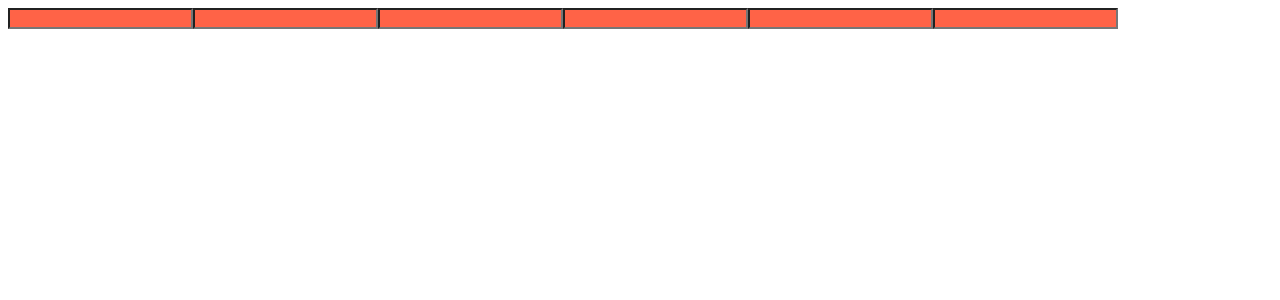
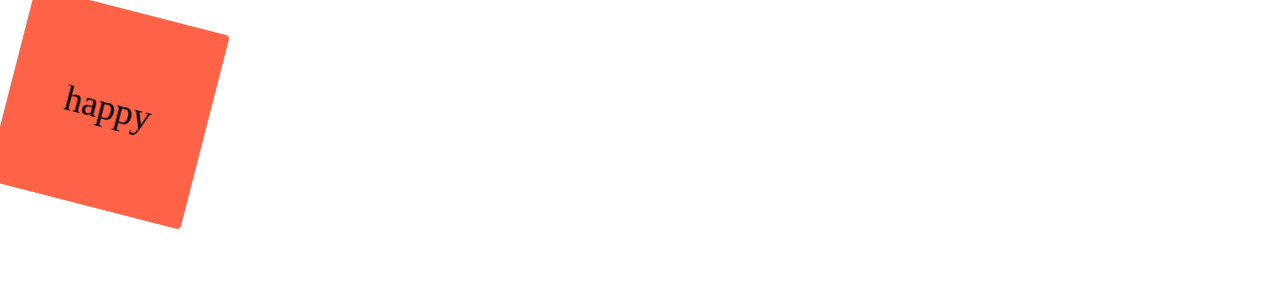
Before and after one commit to jungHyeonS/react-styled, a React (Create React App) app: page / in a window 1280 px wide. Shown: the top 300 px of the page. Built offline with nearby package versions, Linux system fonts and the light colour scheme.

Commit message:
react-master-class : animation & pseudo selectors

```diff
--- a/src/App.js
+++ b/src/App.js
@@ -1,8 +1,8 @@
 
-import styled from "styled-components"
+import styled,{keyframes} from "styled-components"
 
 
-//back tick 무조건 사용
+/*back tick 무조건 사용
 const Father = styled.div`
   display:flex;
 `
@@ -18,7 +18,7 @@ const Text = styled.span`
 `
 
 
-//Box 에 있는 모든 스타일을 들고오고 지정된 속성을 추가한다(컴포넌트 확장)
+Box 에 있는 모든 스타일을 들고오고 지정된 속성을 추가한다(컴포넌트 확장)
 const Circle = styled(Box)`
   border-radius: 50px;
 `
@@ -30,24 +30,23 @@ const Btn = styled.button`
   border-radius: 15px;
 `
 
-//해당 컴포넌트에 속성을 지정
+해당 컴포넌트에 속성을 지정
 const Input = styled.input.attrs({require:true})`
   background-color: tomato;
-`
+`*/
 
 
-function App() {
-  return (
-    <Father>
-      {/* <Box bgColor="teal"> */}
-        {/* <Text>Hello</Text> */}
-      {/* </Box> */}
-      {/* <Circle bgColor="tomato"/> */}
 
-      {/* <Btn>Login</Btn>
+/*<Father>
+      <Box bgColor="teal">
+        <Text>Hello</Text>
+      </Box>
+      <Circle bgColor="tomato"/>
+
+      <Btn>Login</Btn>
 
       as - 컴포넌트를 지정한 html 로 바꾼다
-      <Btn as="a" href="/">Login</Btn> */}
+      <Btn as="a" href="/">Login</Btn>
 
       <Input/>
       <Input/>
@@ -55,7 +54,65 @@ function App() {
       <Input/>
       <Input/>
       <Input/>
-    </Father>
+     </Father>*/
+
+
+const Wrapper = styled.div`
+display: flex;
+`;
+
+const animation = keyframes`
+  0%{
+    transform: rotate(0deg);
+    border-radius: 0px;
+  }
+  50%{
+    transform: rotate(360deg);
+    border-radius: 100px;
+  }
+  100%{
+    transform: rotate(0deg);
+    border-radius: 0px;
+  }
+`;
+
+const Emoji = styled.span`
+font-size: 36px;
+`;
+
+
+const Box = styled.div`
+  height: 200px;
+  width: 200px;
+  background-color: tomato;
+  animation: ${animation} 1s linear infinite;
+  display: flex;
+  justify-content: center;
+  align-items: center;
+  /* span{
+    &:hover{
+      font-size: 98px;
+    }
+    &:active{
+      opacity: 0;
+    }
+  } */
+  ${Emoji}{
+    &:hover{
+      font-size: 98px;
+    }
+  }
+`;
+
+
+
+function App() {
+  return (
+     <Wrapper>
+        <Box>
+          <Emoji as="p">happy</Emoji>
+        </Box>
+     </Wrapper>
   );
 }
 
```
